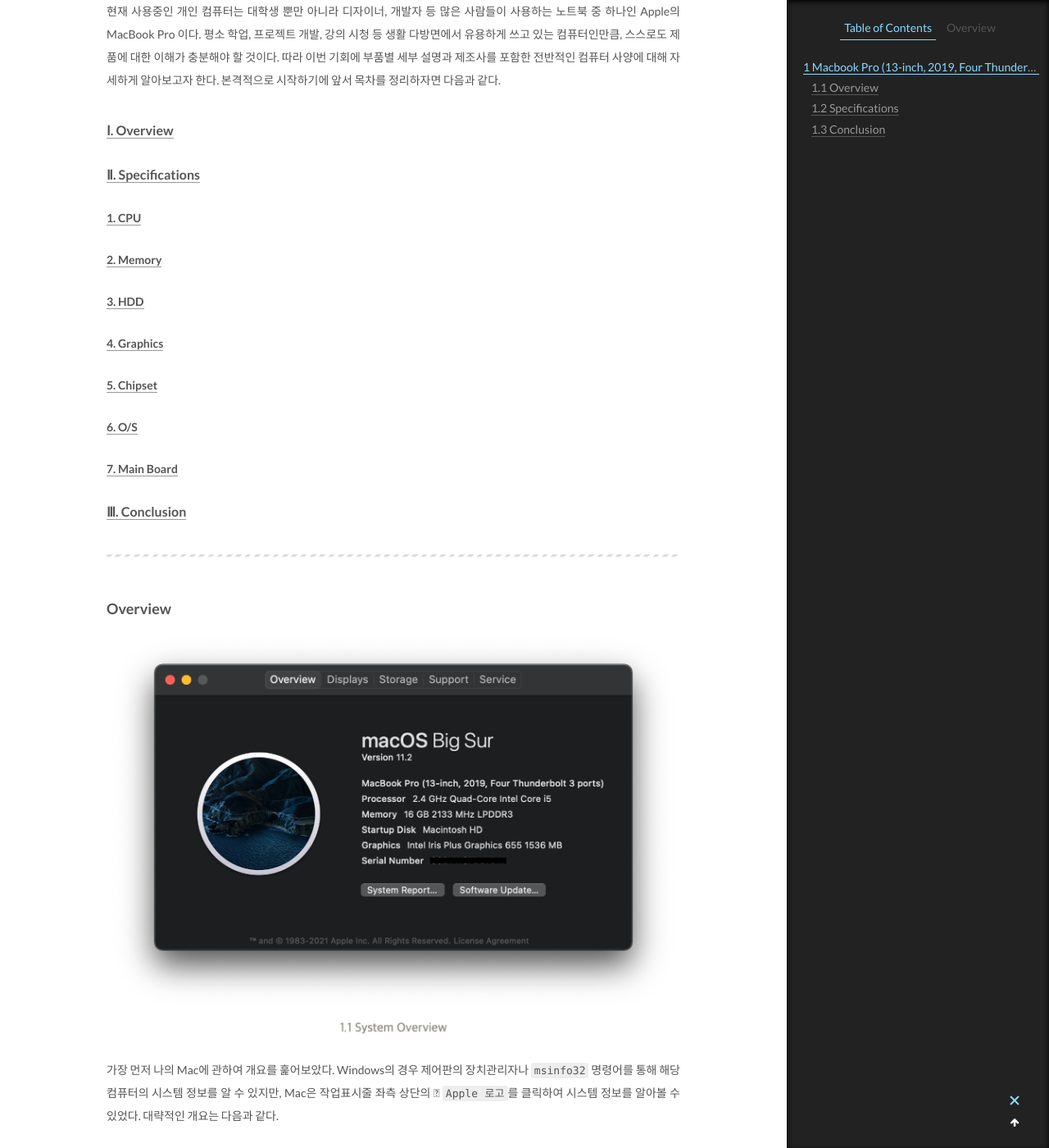
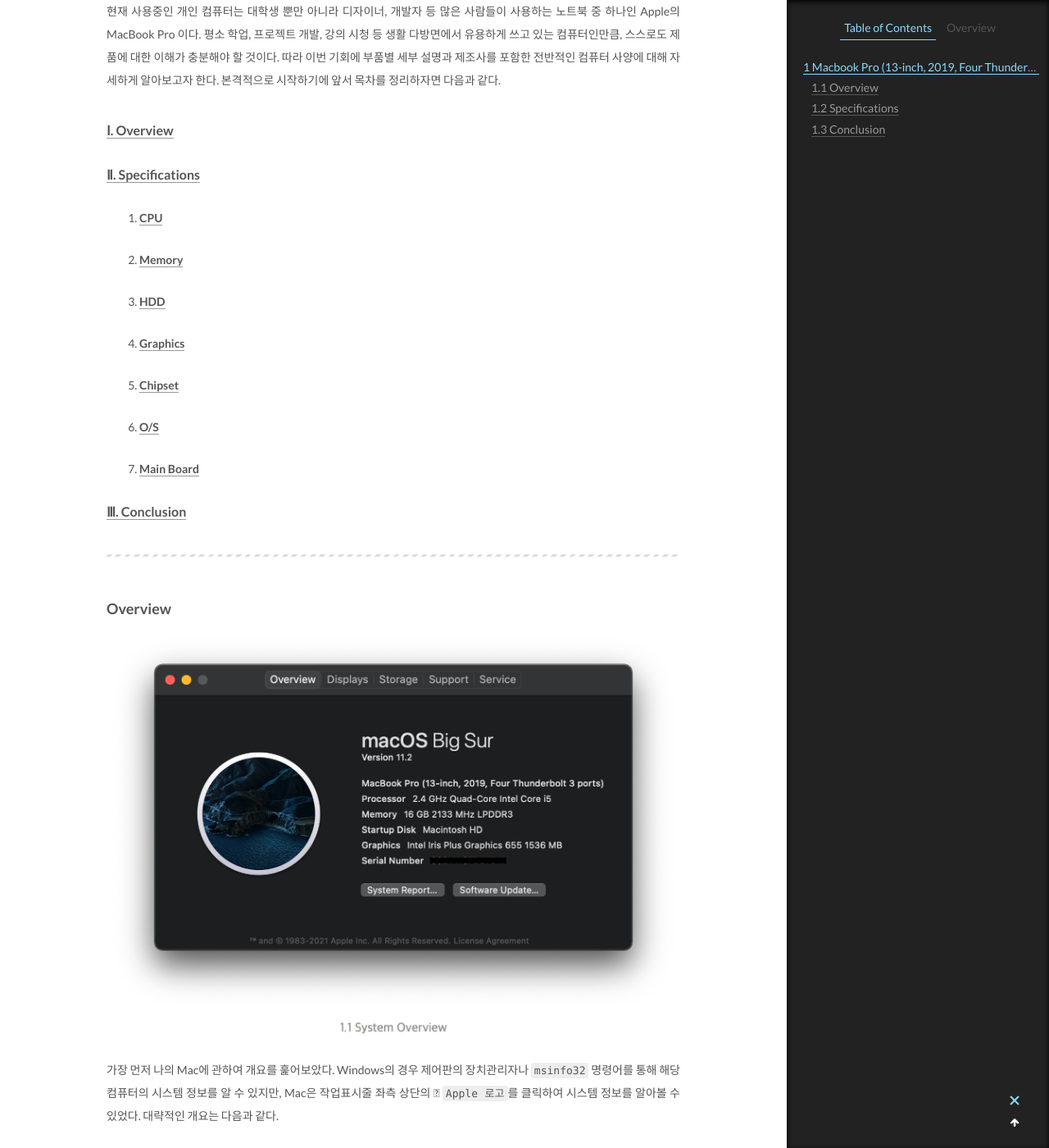
Before and after one commit to sbj6364/sbj6364.github.io, a Jekyll site: the page built from _posts/2021-03-28-computer-specification.md, in a window 1280 px wide and 1400 px high, scrolled down 558 px. Shown: the whole window at 82% size. Built offline with Jekyll 4.4.1, drawn with Linux system fonts in a browser that asks for light colours.

Commit message:
Fix toc bug

```diff
--- a/_posts/2021-03-28-computer-specification.md
+++ b/_posts/2021-03-28-computer-specification.md
@@ -20,23 +20,25 @@
 
 
 
+
+
 #### [Ⅰ. Overview ](#overview)
 
 #### [Ⅱ. Specifications ](#specifications)
 
-#####     [1. CPU ](#cpu)
+1. #####     [CPU ](#cpu)
 
-#####	    [2. Memory ](#memory)
+2. #####	    [Memory ](#memory)
 
-#####     [3. HDD ](#hdd)
+3. #####     [HDD ](#hdd)
 
-#####     [4. Graphics](#graphics)
+4. #####     [Graphics ](#graphics)
 
-#####     [5. Chipset](#chipset)
+5. #####     [Chipset ](#chipset)
 
-#####     [6. O/S](#os)
+6. #####     [O/S ](#os)
 
-#####     [7. Main Board](#main-board)
+7. #####     [Main Board ](#main-board)
 
 #### [Ⅲ. Conclusion ](#conclusion)
 
```
